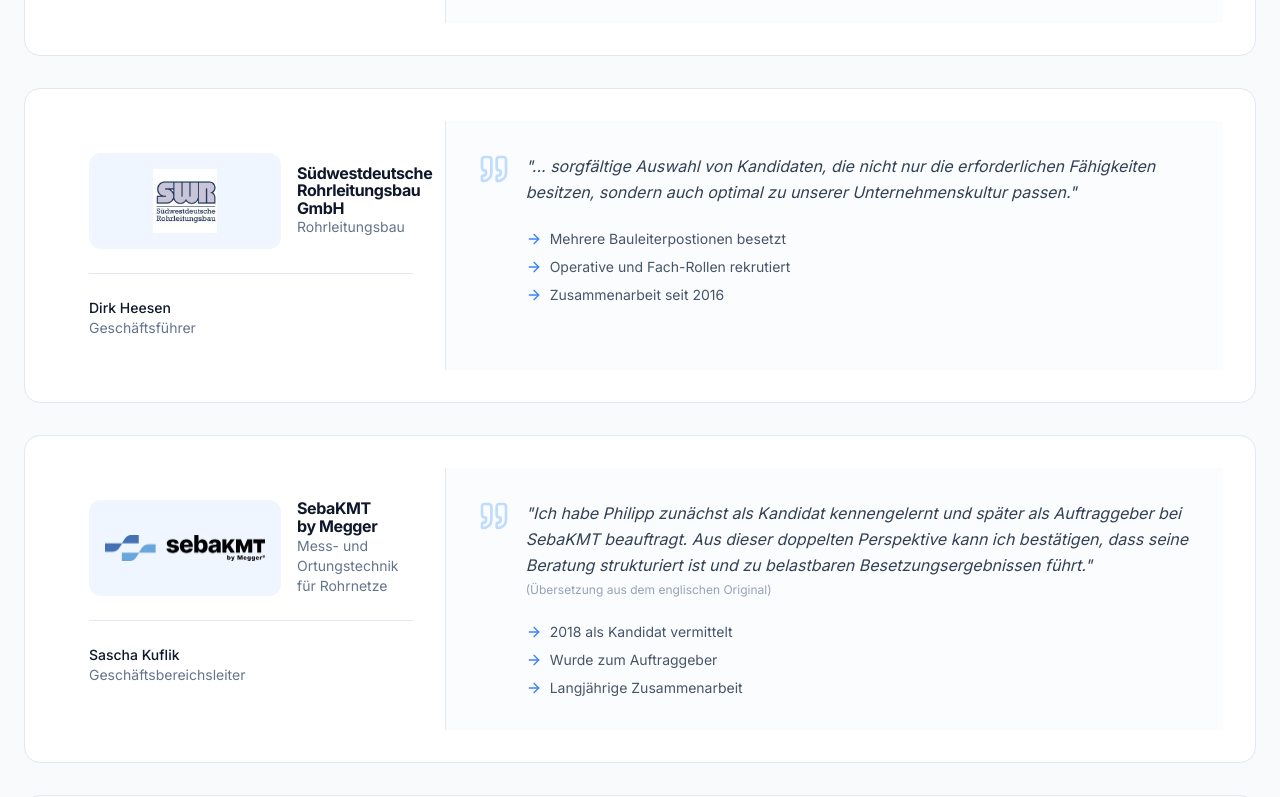
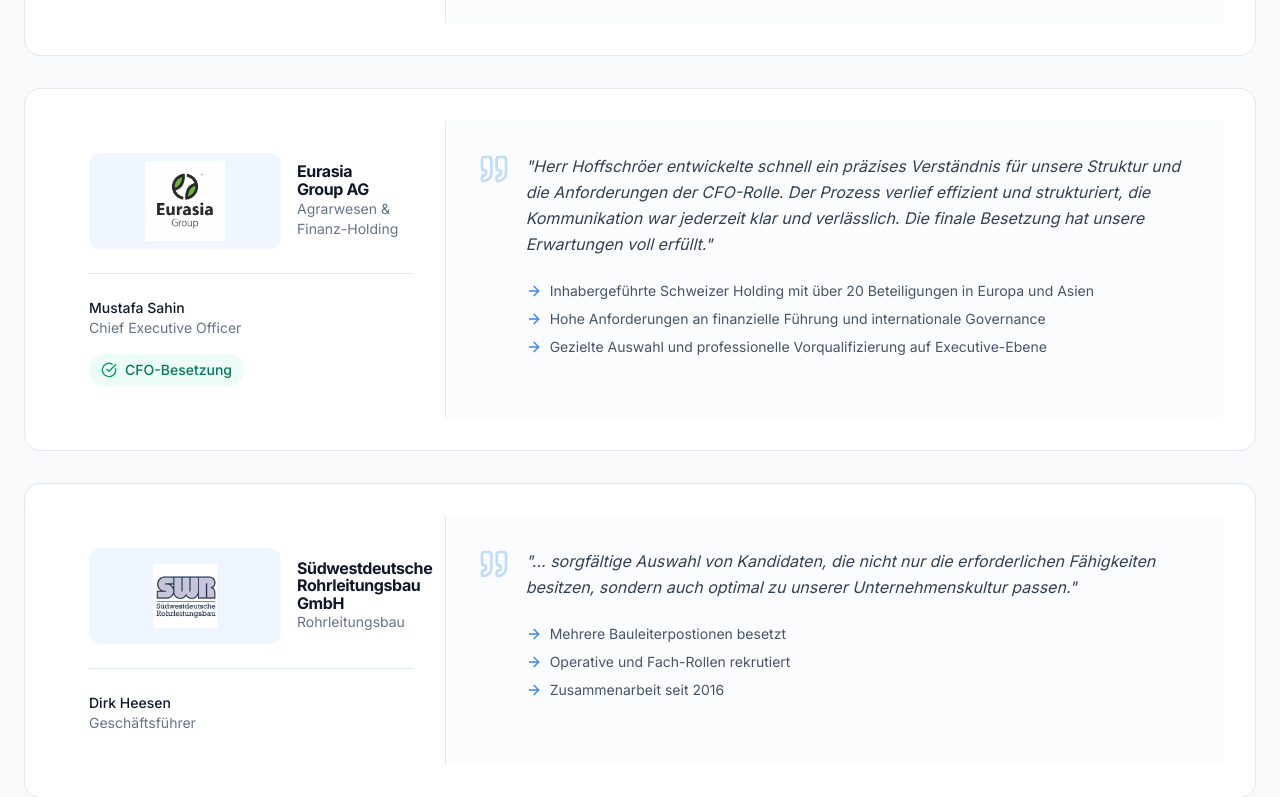
Before and after one commit to phyl-hub/Skytz-Consulting, a React (Vite) app: page /de/testimonials in a window 1280 px wide. Shown: the part 760-1557 px from the top of the page. Built offline with nearby package versions, Linux system fonts and the light colour scheme.

Commit message:
Add Eurasia Group testimonial + logo

```diff
--- a/src/locales/de.json
+++ b/src/locales/de.json
@@ -79,6 +79,19 @@
           "Mehrfachbesetzung von Vertriebs- und kaufmännischen Schlüsselrollen sowie Führungspositionen",
           "Europaweite Besetzungen, teilweise in Tochtergesellschaften",
           "Kontinuierliche Zusammenarbeit seit 2016"
+        ]
+      },
+"eurasiagroup": {
+        "company": "Eurasia Group AG",
+        "industry": "Agrarwesen & Finanz-Holding",
+        "contact": "Mustafa Sahin",
+        "role": "Chief Executive Officer",
+        "quote": "Herr Hoffschröer entwickelte schnell ein präzises Verständnis für unsere Struktur und die Anforderungen der CFO-Rolle. Der Prozess verlief effizient und strukturiert, die Kommunikation war jederzeit klar und verlässlich. Die finale Besetzung hat unsere Erwartungen voll erfüllt.",
+        "outcome": "CFO-Besetzung",
+        "highlights": [
+          "Inhabergeführte Schweizer Holding mit über 20 Beteiligungen in Europa und Asien",
+          "Hohe Anforderungen an finanzielle Führung und internationale Governance",
+          "Gezielte Auswahl und professionelle Vorqualifizierung auf Executive-Ebene"
         ]
       },
       "swr": {
--- a/src/locales/en.json
+++ b/src/locales/en.json
@@ -79,6 +79,19 @@
           "Multiple placements in key sales, commercial, and leadership positions",
           "Europe-wide placements, including subsidiaries",
           "Continuous collaboration since 2016"
+        ]
+      },
+      "eurasiagroup": {
+        "company": "Eurasia Group AG",
+        "industry": "Agriculture & Financial Holding",
+        "contact": "Mustafa Sahin",
+        "role": "Chief Executive Officer",
+        "quote": "Mr. Hoffschröer quickly developed a precise understanding of our structure and the requirements of the CFO role. The candidates presented were well targeted and professionally pre-qualified. The process was efficient and well managed, communication was clear and reliable throughout, and the final placement fully met our expectations.",
+        "outcome": "CFO placement",
+        "highlights": [
+          "Owner-managed Swiss holding company with over 20 subsidiaries in Europe and Asia",
+          "High standards of financial management and international governance",
+          "Targeted selection and professional pre-qualification at executive level"
         ]
       },
       "swr": {
--- a/src/locales/fr.json
+++ b/src/locales/fr.json
@@ -80,6 +80,20 @@
           "Placements multiples dans des postes clés de vente, commerciaux et de direction",
           "Placements à l'échelle européenne, y compris dans les filiales",
           "Collaboration continue depuis 2016"
+        ]
+      },
+      "eurasiagroup": {
+        "company": "Eurasia Group AG",
+        "industry": "Agriculture & Financial Holding",
+        "contact": "Mustafa Sahin",
+        "role": "Chief Executive Officer",
+        "quote": "M. Hoffschröer a rapidement acquis une compréhension précise de notre structure et des exigences du poste de directeur financier. Les candidats présentés étaient bien ciblés et avaient été présélectionnés de manière professionnelle. Le processus a été efficace et bien géré, la communication a été claire et fiable tout au long du processus, et le placement final a pleinement répondu à nos attentes.",
+        "quoteNote": "Traduit de l'original anglais",
+        "outcome": "Recrutement d'un directeur financier (CFO)",
+        "highlights": [
+          "Holding suisse gérée par son propriétaire, avec plus de 20 filiales en Europe et en Asie",
+          "Normes élevées en matière de gestion financière et de gouvernance internationale",
+          "Sélection ciblée et présélection professionnelle au niveau de la direction"
         ]
       },
       "swr": {
--- a/src/pages/Testimonials.jsx
+++ b/src/pages/Testimonials.jsx
@@ -32,7 +32,7 @@ export default function Testimonials() {
   }, [t]);
 
   // Client keys to iterate over
-  const clientKeys = ['megger', 'swr', 'sebakmt', 'otopront', 'box02'];
+  const clientKeys = ['megger', 'eurasiagroup', 'swr', 'sebakmt', 'otopront', 'box02'];
 
   const cases = clientKeys.map(key => ({
     key,
@@ -81,7 +81,7 @@ export default function Testimonials() {
             variants={stagger}
             className="space-y-8"
           >
-            {cases.map((c, index) => (
+            {cases.map((c) => (
               <motion.div key={c.key} variants={fadeIn}>
                 <BentoCard className="p-0 overflow-hidden">
                   <div className="grid md:grid-cols-3">
@@ -91,6 +91,8 @@ export default function Testimonials() {
                         <div className="flex h-24 w-48 items-center justify-center rounded-xl bg-blueprint-50 p-3 shrink-0">
                           {c.key === 'megger' ? (
                             <img src="/recommendation/Megger_logo_without_slogan.svg" alt="Megger" className="max-h-16 max-w-40 object-contain" />
+                          ) : c.key === 'eurasiagroup' ? (
+                            <img src="/recommendation/Eurasia-logo.png" alt="Eurasia Group" className="max-h-20 max-w-44 object-contain" />
                           ) : c.key === 'swr' ? (
                             <img src="/recommendation/SWR_logo.jpeg" alt="SWR" className="max-h-16 max-w-40 object-contain" />
                           ) : c.key === 'sebakmt' ? (
```
Also changed, not shown: public/recommendation/Eurasia-logo.png (added), 1 other file (tests, documents, lock files or other folders).
